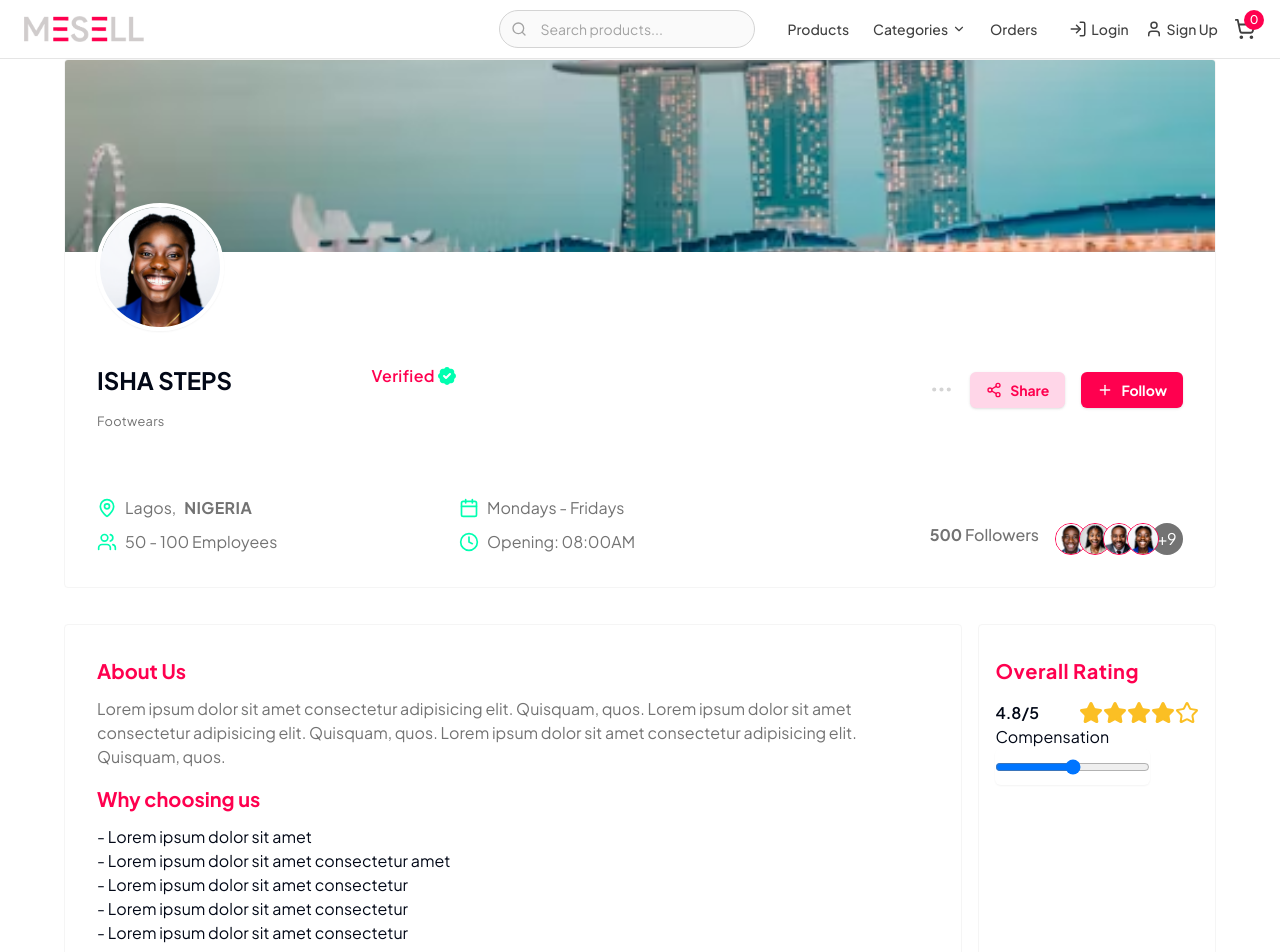
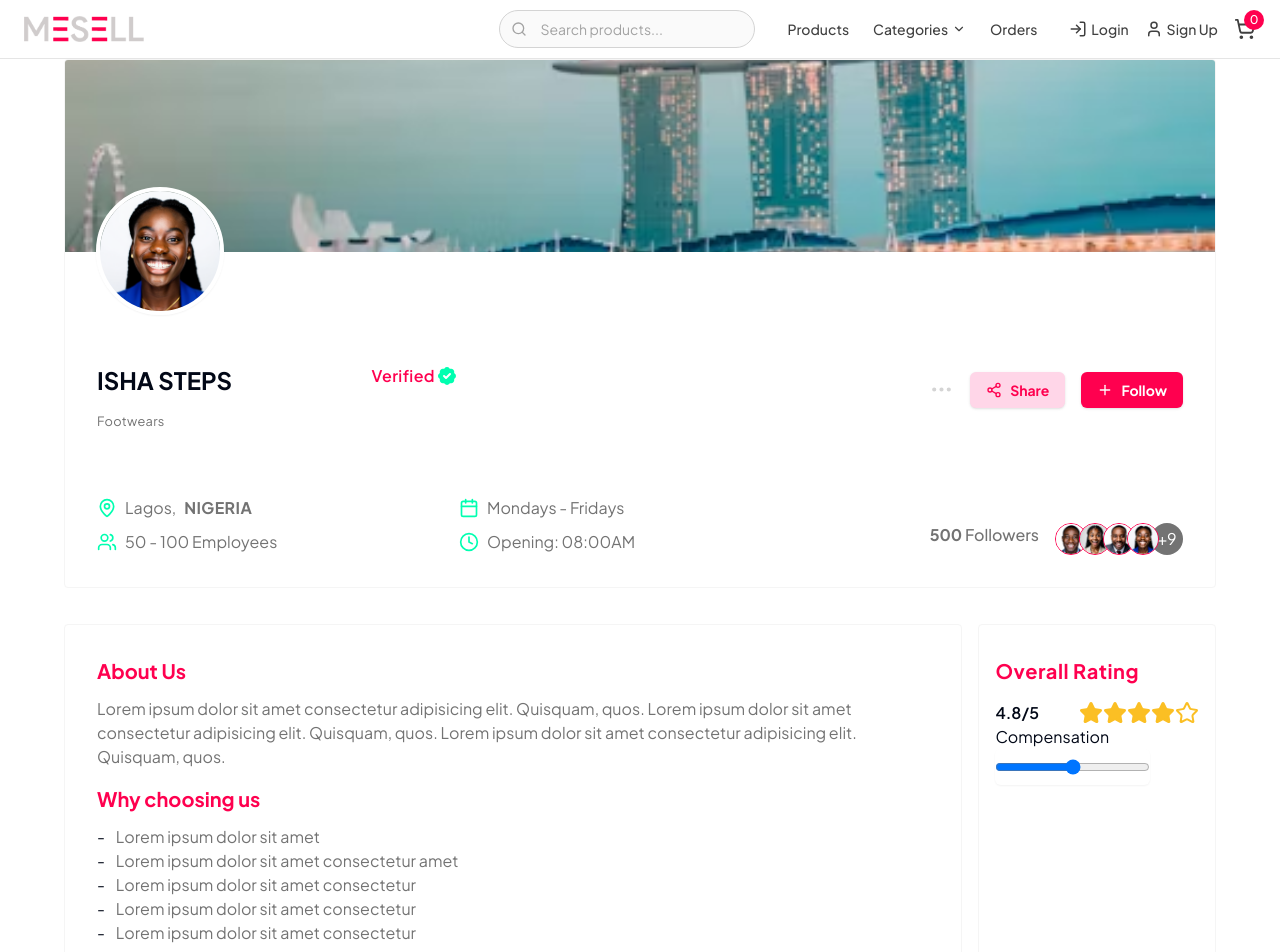
Before and after one commit to Idomason/mesell, a Next.js app in the folder frontend/: page /brand in a window 1280 px wide. Shown: the top 952 px of the page. Built offline with nearby package versions, Linux system fonts and the light colour scheme.

Commit message:
done with the first part of the BrandProfile component

```diff
--- a/frontend/src/components/BrandProfile.tsx
+++ b/frontend/src/components/BrandProfile.tsx
@@ -23,7 +23,7 @@ export default function BrandProfile() {
     <div className="bg-white">
       <div className="pb-16 max-w-6xl flex flex-col gap-8 relative w-full mx-auto">
         {/* First section */}
-        <div className="max-w-6xl rounded flex gap-4 w-full">
+        <div className="rounded flex gap-4 w-full">
           <div className="border border-gray-100 rounded w-full flex flex-col items-center justify-center overflow-hidden">
             <div className="w-full h-48 relative overflow-hidden">
               <Image
@@ -151,7 +151,7 @@ export default function BrandProfile() {
         </div>
 
         {/* Profile Image */}
-        <div className="h-24 w-24 lg:h-32 lg:w-32 border-4 border-primary-foreground shadow-sm overflow-hidden rounded-full absolute top-36 left-8">
+        <div className="h-24 w-24 lg:h-32 lg:w-32 border-4 border-primary-foreground shadow-sm overflow-hidden rounded-full absolute top-36 lg:top-32 left-8">
           <Image
             className="w-full h-full object-cover"
             src={"/images/customers/mesell-customer-4.png"}
@@ -162,7 +162,7 @@ export default function BrandProfile() {
         </div>
 
         {/* Second Section */}
-        <div className="py-1 max-w-6xl rounded sm:flex gap-4">
+        <div className="py-1 rounded sm:flex gap-4">
           {/* First Row */}
           <div className="flex flex-col gap-3 w-full">
             <div className="border border-gray-100 p-8 rounded sm:mb-4">
@@ -182,23 +182,34 @@ export default function BrandProfile() {
                   </h2>
                   <div>
                     <p>
-                      <span>-</span> <span>Lorem ipsum dolor sit amet</span>
+                      <span>-</span>{" "}
+                      <span className="text-neutral-500 ml-2">
+                        Lorem ipsum dolor sit amet
+                      </span>
                     </p>
                     <p>
                       <span>-</span>{" "}
-                      <span>Lorem ipsum dolor sit amet consectetur amet</span>
+                      <span className="text-neutral-500 ml-2">
+                        Lorem ipsum dolor sit amet consectetur amet
+                      </span>
                     </p>
                     <p>
                       <span>-</span>{" "}
-                      <span>Lorem ipsum dolor sit amet consectetur</span>
+                      <span className="text-neutral-500 ml-2">
+                        Lorem ipsum dolor sit amet consectetur
+                      </span>
                     </p>
                     <p>
                       <span>-</span>{" "}
-                      <span>Lorem ipsum dolor sit amet consectetur</span>
+                      <span className="text-neutral-500 ml-2">
+                        Lorem ipsum dolor sit amet consectetur
+                      </span>
                     </p>
                     <p>
                       <span>-</span>{" "}
-                      <span>Lorem ipsum dolor sit amet consectetur</span>
+                      <span className="text-neutral-500 ml-2">
+                        Lorem ipsum dolor sit amet consectetur
+                      </span>
                     </p>
                   </div>
                 </div>
```
